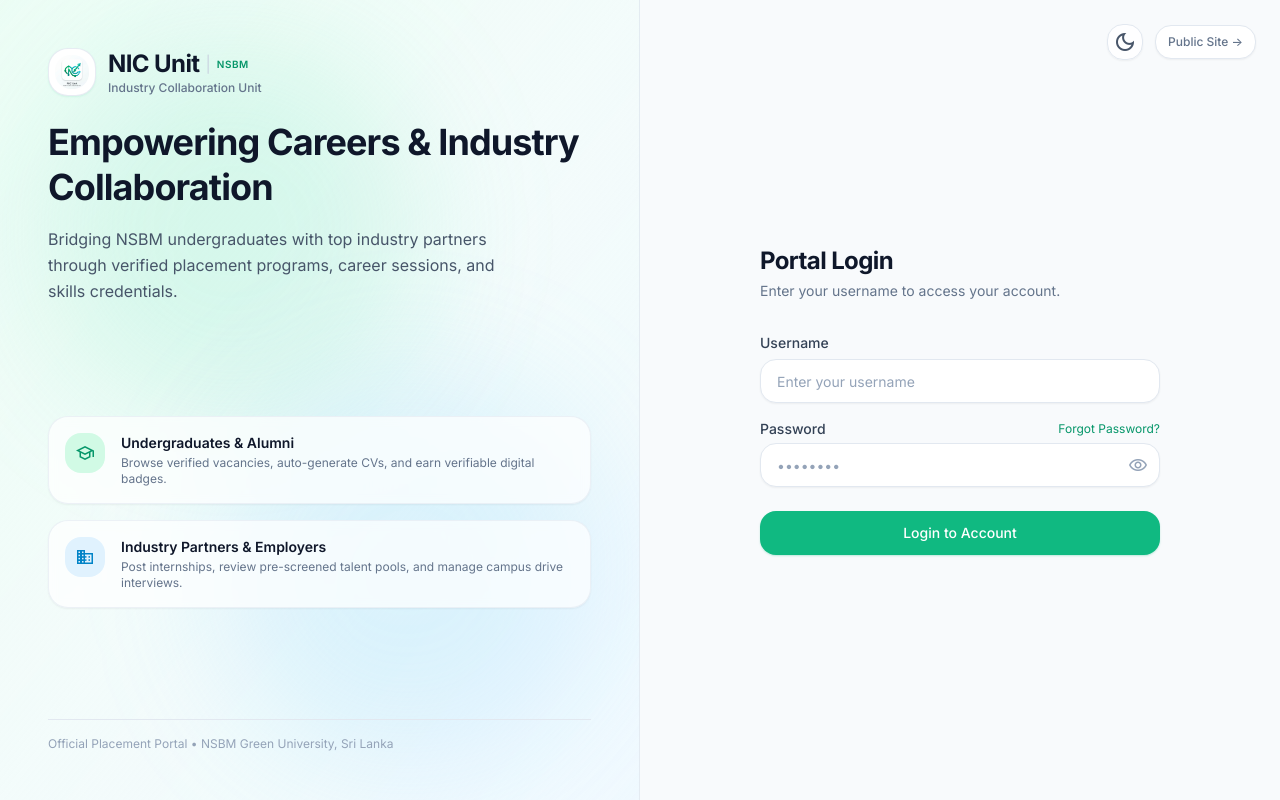
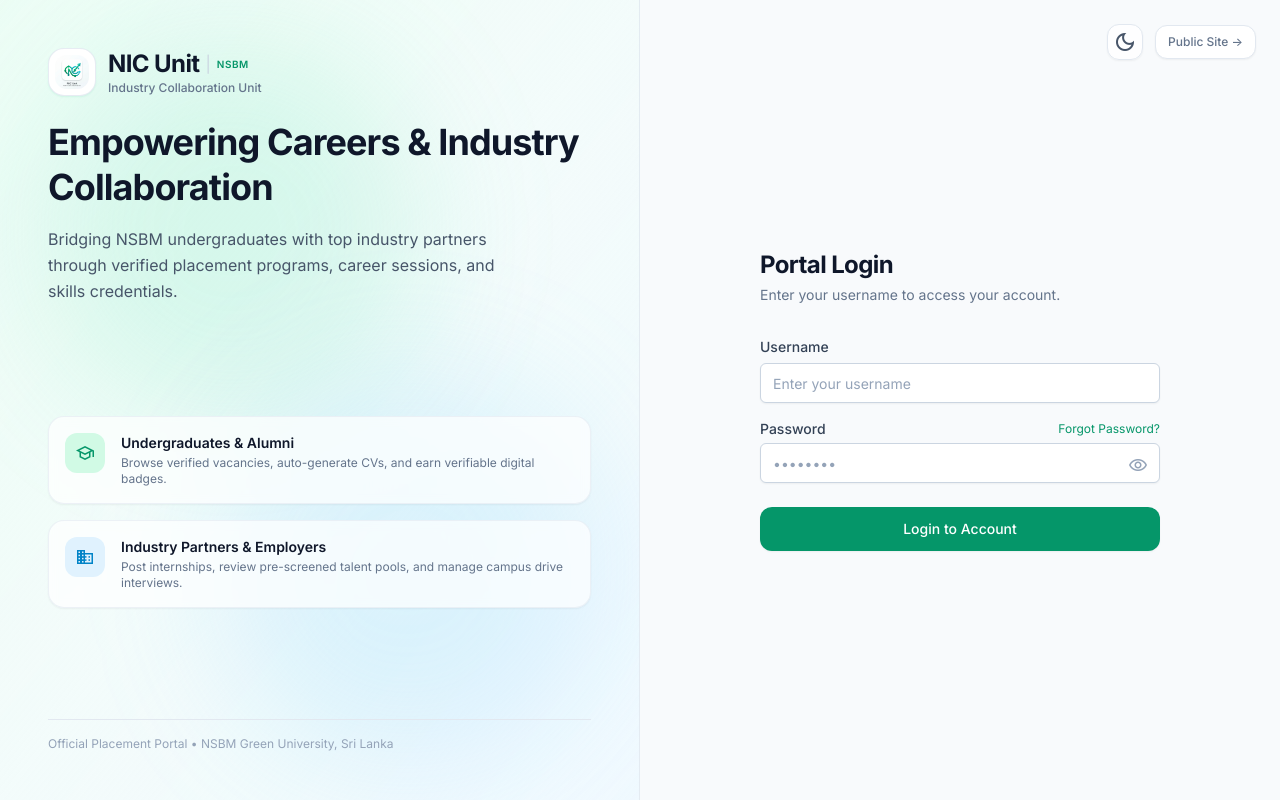
Before and after one commit to intern-proj/industry-alumni-portal-frontend, a React (Vite) app: page /login in a window 1280 px wide. Built offline with nearby package versions, Linux system fonts and the light colour scheme; no server answers.

Commit message:
Login screens creation

```diff
--- a/src/index.css
+++ b/src/index.css
@@ -32,12 +32,12 @@
 }
 
 @layer components {
-  /* Crisp, Bright Card with Modern Glow and Dark Mode Support */
+  /* Crisp Minimalist Card */
   .glass-card {
     background-color: var(--card-bg);
     border: 1px solid var(--card-border);
-    border-radius: 1rem;
-    box-shadow: 0 1px 3px 0 rgba(15, 23, 42, 0.05), 0 1px 2px -1px rgba(15, 23, 42, 0.03);
+    border-radius: 0.5rem;
+    box-shadow: 0 1px 2px 0 rgba(0, 0, 0, 0.05);
     transition: all 0.2s cubic-bezier(0.4, 0, 0.2, 1);
   }
 
@@ -45,62 +45,63 @@
     @apply glass-card;
   }
   .glass-card-hover:hover {
-    border-color: var(--card-hover-border);
-    box-shadow: 0 10px 25px -3px rgba(15, 23, 42, 0.08), 0 4px 6px -4px rgba(15, 23, 42, 0.04);
-    transform: translateY(-2px);
+    border-color: var(--text-secondary);
+    box-shadow: 0 4px 6px -1px rgba(0, 0, 0, 0.1), 0 2px 4px -1px rgba(0, 0, 0, 0.06);
+    transform: translateY(-1px);
   }
   .dark .glass-card-hover:hover {
-    box-shadow: 0 12px 30px -4px rgba(0, 0, 0, 0.5), 0 0 15px rgba(16, 185, 129, 0.1);
+    border-color: var(--card-hover-border);
+    box-shadow: 0 4px 6px -1px rgba(0, 0, 0, 0.4), 0 2px 4px -1px rgba(0, 0, 0, 0.2);
   }
 
   /* Elevated modal overlay */
   .modal-overlay {
     position: fixed;
     inset: 0;
-    background: rgba(15, 23, 42, 0.4);
-    backdrop-filter: blur(8px);
+    background: rgba(15, 23, 42, 0.6);
+    backdrop-filter: blur(4px);
     z-index: 50;
   }
   .dark .modal-overlay {
-    background: rgba(0, 0, 0, 0.7);
+    background: rgba(0, 0, 0, 0.8);
   }
 
   /* Elevated modal card */
   .modal-card {
     background: #FFFFFF;
     border: 1px solid #E2E8F0;
-    border-radius: 1.25rem;
-    box-shadow: 0 20px 40px -10px rgba(15, 23, 42, 0.12);
+    border-radius: 0.5rem;
+    box-shadow: 0 10px 15px -3px rgba(0, 0, 0, 0.1), 0 4px 6px -2px rgba(0, 0, 0, 0.05);
   }
   .dark .modal-card {
     background: #1E293B;
     border-color: #334155;
-    box-shadow: 0 25px 50px -12px rgba(0, 0, 0, 0.6);
+    box-shadow: 0 10px 15px -3px rgba(0, 0, 0, 0.5), 0 4px 6px -2px rgba(0, 0, 0, 0.3);
   }
 
   /* Primary CTA button */
   .btn-primary {
-    @apply inline-flex items-center justify-center gap-2 px-4 py-2.5 bg-emerald-500 hover:bg-emerald-600 active:scale-[0.98] text-white font-medium text-sm rounded-xl shadow-sm shadow-emerald-500/25 hover:shadow-md hover:shadow-emerald-500/35 transition-all duration-200;
+    @apply inline-flex items-center justify-center gap-2 px-4 py-2 bg-emerald-600 hover:bg-emerald-700 active:bg-emerald-800 text-white font-medium text-sm rounded-md shadow-sm transition-colors duration-150 border border-transparent;
   }
 
   /* Secondary CTA button */
   .btn-secondary {
-    @apply inline-flex items-center justify-center gap-2 px-4 py-2.5 bg-sky-500 hover:bg-sky-600 active:scale-[0.98] text-white font-medium text-sm rounded-xl shadow-sm shadow-sky-500/25 hover:shadow-md hover:shadow-sky-500/35 transition-all duration-200;
+    @apply inline-flex items-center justify-center gap-2 px-4 py-2 bg-sky-600 hover:bg-sky-700 active:bg-sky-800 text-white font-medium text-sm rounded-md shadow-sm transition-colors duration-150 border border-transparent;
   }
 
   /* Outline/ghost button */
   .btn-outline {
-    @apply inline-flex items-center justify-center gap-2 px-4 py-2.5 bg-white dark:bg-slate-800 border border-slate-200 dark:border-slate-700 text-slate-700 dark:text-slate-200 font-medium text-sm rounded-xl transition-all duration-200 hover:bg-emerald-50/70 dark:hover:bg-emerald-950/40 hover:border-emerald-500/40 hover:text-emerald-600 dark:hover:text-emerald-400 active:scale-[0.98] shadow-sm;
+    @apply inline-flex items-center justify-center gap-2 px-4 py-2 bg-white dark:bg-slate-900 border border-slate-300 dark:border-slate-700 text-slate-700 dark:text-slate-200 font-medium text-sm rounded-md transition-colors duration-150 hover:bg-slate-50 dark:hover:bg-slate-800 active:bg-slate-100 dark:active:bg-slate-700 shadow-sm;
   }
 
   /* Danger button */
   .btn-danger {
-    @apply inline-flex items-center justify-center gap-2 px-4 py-2.5 bg-rose-500 hover:bg-rose-600 active:scale-[0.98] text-white font-medium text-sm rounded-xl shadow-sm shadow-rose-500/25 transition-all duration-200;
+    @apply inline-flex items-center justify-center gap-2 px-4 py-2 bg-rose-600 hover:bg-rose-700 active:bg-rose-800 text-white font-medium text-sm rounded-md shadow-sm transition-colors duration-150 border border-transparent;
   }
 
   /* Standard form input */
   .form-input {
-    @apply w-full h-11 px-4 rounded-xl border border-slate-200 dark:border-slate-700 bg-white dark:bg-slate-800 text-slate-900 dark:text-slate-100 text-sm focus:border-emerald-500 dark:focus:border-emerald-400 focus:ring-4 focus:ring-emerald-500/10 dark:focus:ring-emerald-400/10 focus:outline-none transition-all duration-200 shadow-sm placeholder:text-slate-400 dark:placeholder:text-slate-500;
+    @apply w-full h-10 px-3 rounded-md border border-slate-300 dark:border-slate-600 bg-white dark:bg-slate-900 text-slate-900 dark:text-slate-100 text-sm focus:border-emerald-500 dark:focus:border-emerald-400 focus:ring-1 focus:ring-emerald-500 dark:focus:ring-emerald-400 focus:outline-none transition-colors duration-200 shadow-sm placeholder:text-slate-400 dark:placeholder:text-slate-500;
   }
 
   /* Form label */
@@ -110,22 +111,22 @@
 
   /* Status badge variants */
   .badge {
-    @apply inline-flex items-center px-2.5 py-0.5 rounded-full text-xs font-semibold tracking-wide transition-colors;
+    @apply inline-flex items-center px-2 py-0.5 rounded text-xs font-semibold tracking-wide transition-colors;
   }
   .badge-success {
-    @apply badge bg-emerald-50 dark:bg-emerald-950/60 border border-emerald-200 dark:border-emerald-800 text-emerald-700 dark:text-emerald-300;
+    @apply badge bg-emerald-50 dark:bg-emerald-900/30 border border-emerald-200 dark:border-emerald-800 text-emerald-700 dark:text-emerald-400;
   }
   .badge-warning {
-    @apply badge bg-amber-50 dark:bg-amber-950/60 border border-amber-200 dark:border-amber-800 text-amber-700 dark:text-amber-300;
+    @apply badge bg-amber-50 dark:bg-amber-900/30 border border-amber-200 dark:border-amber-800 text-amber-700 dark:text-amber-400;
   }
   .badge-info {
-    @apply badge bg-sky-50 dark:bg-sky-950/60 border border-sky-200 dark:border-sky-800 text-sky-700 dark:text-sky-300;
+    @apply badge bg-sky-50 dark:bg-sky-900/30 border border-sky-200 dark:border-sky-800 text-sky-700 dark:text-sky-400;
   }
   .badge-danger {
-    @apply badge bg-rose-50 dark:bg-rose-950/60 border border-rose-200 dark:border-rose-800 text-rose-700 dark:text-rose-300;
+    @apply badge bg-rose-50 dark:bg-rose-900/30 border border-rose-200 dark:border-rose-800 text-rose-700 dark:text-rose-400;
   }
   .badge-placed {
-    @apply badge bg-teal-50 dark:bg-teal-950/60 border border-teal-200 dark:border-teal-800 text-teal-700 dark:text-teal-300;
+    @apply badge bg-teal-50 dark:bg-teal-900/30 border border-teal-200 dark:border-teal-800 text-teal-700 dark:text-teal-400;
   }
   .badge-neutral {
     @apply badge bg-slate-100 dark:bg-slate-800 border border-slate-200 dark:border-slate-700 text-slate-700 dark:text-slate-300;
@@ -136,39 +137,39 @@
     @apply w-full text-left border-collapse;
   }
   .data-table thead tr {
-    @apply bg-slate-50 dark:bg-slate-800/80 border-b border-slate-200 dark:border-slate-700;
+    @apply bg-slate-50 dark:bg-slate-800 border-y border-slate-200 dark:border-slate-700;
   }
   .data-table th {
-    @apply py-3.5 px-6 font-semibold text-xs text-slate-600 dark:text-slate-300 uppercase tracking-wider;
+    @apply py-3 px-4 font-semibold text-xs text-slate-600 dark:text-slate-300 uppercase tracking-wider;
   }
   .data-table tbody tr {
-    @apply border-b border-slate-100 dark:border-slate-800 hover:bg-emerald-50/40 dark:hover:bg-slate-800/60 transition-colors;
+    @apply border-b border-slate-100 dark:border-slate-800 hover:bg-slate-50 dark:hover:bg-slate-800/50 transition-colors;
   }
   .data-table td {
-    @apply py-4 px-6 text-sm text-slate-800 dark:text-slate-200;
+    @apply py-3 px-4 text-sm text-slate-800 dark:text-slate-200;
   }
 
   /* Sidebar nav item */
   .sidebar-item {
-    @apply flex items-center gap-3 px-3.5 py-2.5 text-slate-600 dark:text-slate-400 font-medium hover:bg-slate-100 dark:hover:bg-slate-800 hover:text-slate-900 dark:hover:text-slate-100 transition-all rounded-xl duration-150;
+    @apply flex items-center gap-3 px-3 py-2 text-slate-600 dark:text-slate-400 font-medium hover:bg-slate-100 dark:hover:bg-slate-800 hover:text-slate-900 dark:hover:text-slate-100 transition-colors rounded-md duration-150;
   }
   .sidebar-item-active {
-    @apply flex items-center gap-3 px-3.5 py-2.5 bg-emerald-50 dark:bg-emerald-950/50 text-emerald-700 dark:text-emerald-300 font-semibold rounded-xl duration-150 border border-emerald-200/80 dark:border-emerald-800/60 shadow-sm;
+    @apply flex items-center gap-3 px-3 py-2 bg-emerald-50 dark:bg-emerald-900/20 text-emerald-700 dark:text-emerald-400 font-semibold rounded-md duration-150 border-l-4 border-emerald-600 dark:border-emerald-500 shadow-sm;
   }
 
   /* Frosted glass header */
   .glass-header {
-    @apply sticky top-0 z-40 bg-white/90 dark:bg-slate-900/90 backdrop-blur-xl border-b border-slate-200/80 dark:border-slate-800/80 transition-colors;
+    @apply sticky top-0 z-40 bg-white/95 dark:bg-slate-900/95 backdrop-blur-md border-b border-slate-200 dark:border-slate-800 transition-colors;
   }
 
   /* Metric card in dashboards */
   .metric-card {
-    @apply glass-card p-6 rounded-2xl flex flex-col gap-2 relative overflow-hidden;
+    @apply glass-card p-5 rounded-md flex flex-col gap-2 relative overflow-hidden;
   }
 
   /* Tab navigation */
   .tab-item {
-    @apply px-4 py-2 text-sm font-medium text-slate-600 dark:text-slate-400 border-b-2 border-transparent hover:text-emerald-600 dark:hover:text-emerald-400 hover:border-emerald-500/40 transition-all cursor-pointer;
+    @apply px-4 py-2 text-sm font-medium text-slate-600 dark:text-slate-400 border-b-2 border-transparent hover:text-slate-900 dark:hover:text-slate-200 hover:border-slate-300 dark:hover:border-slate-600 transition-colors cursor-pointer;
   }
   .tab-item-active {
     @apply px-4 py-2 text-sm font-semibold text-emerald-600 dark:text-emerald-400 border-b-2 border-emerald-600 dark:border-emerald-400;
@@ -176,7 +177,7 @@
 
   /* Error banner for forms */
   .error-banner {
-    @apply p-3.5 rounded-xl bg-rose-50 dark:bg-rose-950/50 border border-rose-200 dark:border-rose-800/60 text-rose-700 dark:text-rose-300 text-sm;
+    @apply p-3 rounded-md bg-rose-50 dark:bg-rose-900/20 border-l-4 border-rose-500 text-rose-700 dark:text-rose-400 text-sm;
   }
 
   /* Animated Running Gradient Border for Smart AI Search */
--- a/tailwind.config.js
+++ b/tailwind.config.js
@@ -78,21 +78,21 @@ export default {
         "outline-variant": "#E2E8F0",
       },
       borderRadius: {
-        DEFAULT: "0.5rem",
-        md: "0.625rem",
-        lg: "0.75rem",
-        xl: "1rem",
-        "2xl": "1.25rem",
-        "3xl": "1.5rem",
+        DEFAULT: "0.25rem",
+        md: "0.375rem",
+        lg: "0.5rem",
+        xl: "0.75rem",
+        "2xl": "1rem",
+        "3xl": "1.25rem",
         full: "9999px",
       },
       boxShadow: {
-        'card': '0 2px 12px -2px rgba(15, 23, 42, 0.06), 0 1px 3px -1px rgba(15, 23, 42, 0.04)',
-        'card-hover': '0 12px 28px -4px rgba(15, 23, 42, 0.1), 0 4px 8px -2px rgba(15, 23, 42, 0.05)',
-        'card-dark': '0 4px 20px -2px rgba(0, 0, 0, 0.5)',
-        'card-dark-hover': '0 12px 32px -4px rgba(0, 0, 0, 0.7), 0 0 15px rgba(16, 185, 129, 0.1)',
-        'glow-primary': '0 0 20px rgba(16, 185, 129, 0.35)',
-        'glow-cyan': '0 0 20px rgba(6, 182, 212, 0.35)',
+        'card': '0 1px 2px 0 rgba(0, 0, 0, 0.05)',
+        'card-hover': '0 4px 6px -1px rgba(0, 0, 0, 0.1), 0 2px 4px -1px rgba(0, 0, 0, 0.06)',
+        'card-dark': '0 1px 2px 0 rgba(0, 0, 0, 0.3)',
+        'card-dark-hover': '0 4px 6px -1px rgba(0, 0, 0, 0.4), 0 2px 4px -1px rgba(0, 0, 0, 0.2)',
+        'glow-primary': '0 0 10px rgba(16, 185, 129, 0.2)',
+        'glow-cyan': '0 0 10px rgba(6, 182, 212, 0.2)',
       },
       spacing: {
         gutter: "1.25rem",
```
Also changed, not shown: 1 other file (tests, documents, lock files or other folders).
